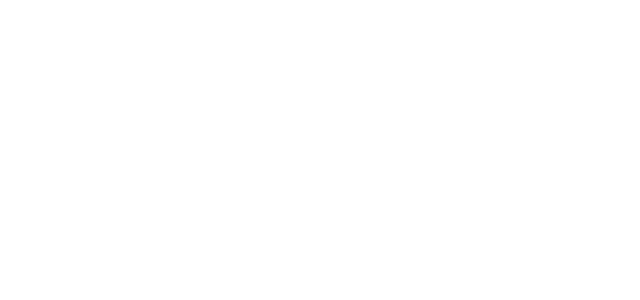
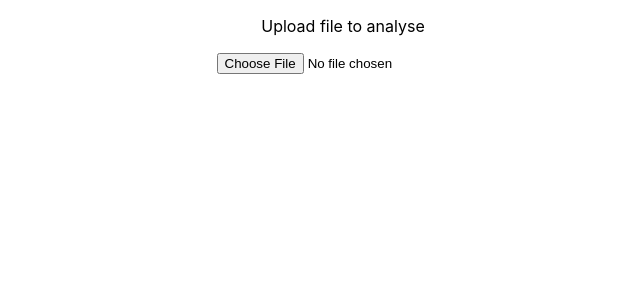
Before and after one commit to antonpolevyy/react-face-expression-recognition, a React (Create React App) app: page /photo in a window 1280 px wide. Shown: the top 300 px of the page, without its empty margins (297-937 px from the left). Built offline with nearby package versions, Linux system fonts and the light colour scheme.

Commit message:
+ ImageInput page

```diff
--- a/src/App.js
+++ b/src/App.js
@@ -3,6 +3,7 @@
 import { createBrowserHistory } from 'history';
 import './App.css';
 import Home from './pages/Home';
+import ImageInput from './pages/ImageInput';
 
 export default class App extends Component {
   render() {
@@ -10,6 +11,7 @@
       <div className="App">
         <Router history={ createBrowserHistory({ basename: process.env.PUBLIC_URL }) }>
           <Route exact path='/' component={ Home } />
+          <Route exact path='/photo' component={ ImageInput } />
         </Router>
       </div>
     );
--- /dev/null
+++ b/src/pages/ImageInput.js
@@ -0,0 +1,48 @@
+import React, { Component } from 'react';
+import { withRouter } from 'react-router-dom';
+
+// Initial State
+const INIT_STATE = {
+    imageURL: null,
+    fullDesc: null
+};
+
+class ImageInput extends Component {
+    constructor(props) {
+        super(props);
+        this.state = { ...INIT_STATE };
+    }
+
+    handleFileChange = async event => {
+        if (!event.target.files[0]) return;
+        this.resetState();
+        await this.setState({
+            imageURL: URL.createObjectURL(event.target.files[0]),
+            loading: true
+        });
+    }
+
+    resetState = () => {
+        this.setState({ ...INIT_STATE });
+    }
+
+    render() {
+        return (
+            <div>
+                <p>Upload file to analyse</p>
+                <input
+                    id="myFileUpload"
+                    type="file"
+                    onChange={this.handleFileChange}
+                    accept=".jpg, .jpeg, .png"
+                />
+                { this.state.imageURL ? (
+                    <img src={this.state.imageURL} alt="imageURL" />
+                ) : null }
+            </div>
+        );
+    }
+
+}
+
+export default withRouter(ImageInput);
```
